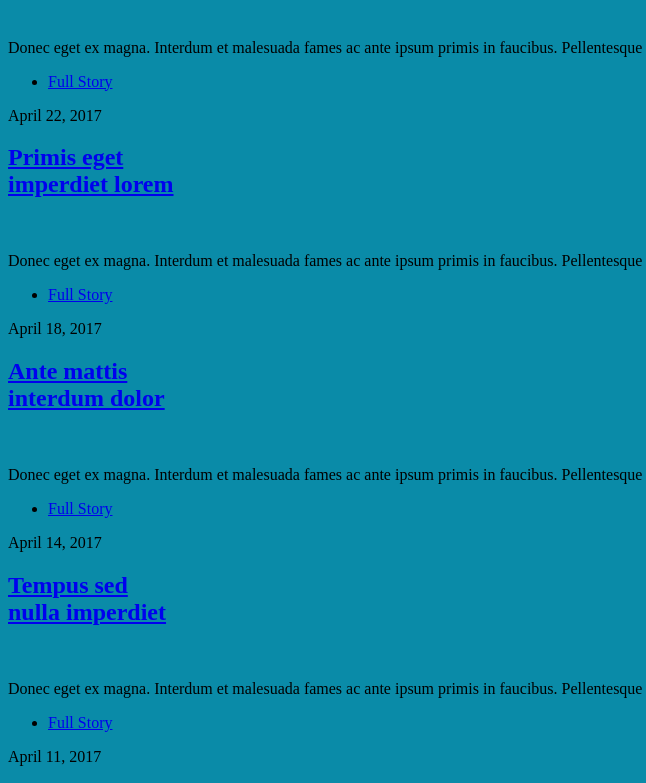
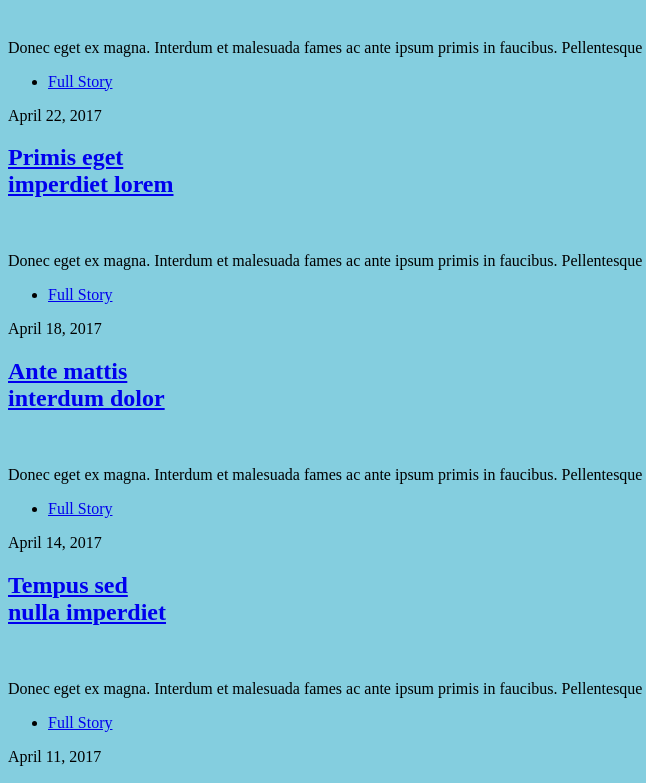
Before and after one commit to FJTSYSTEMS2014/Fronted_y_Maquetado_Web_2020, a plain HTML site: page index.html in a window 1280 px wide. Shown: the part 752-1535 px from the top of the page, without its empty margins (0-646 px from the left). Drawn offline with nearby package versions, Linux system fonts and the light colour scheme.

Commit message:
Se modifico nuevamente el color de styles.css , se agrego el workspace de VSCode y se agrega una captura de el get de styles.cc con el 200ok

```diff
--- a/styles.css
+++ b/styles.css
@@ -1,4 +1,4 @@
 body {
-    background-color: #0a8ba8;
+    background-color: #84cedf;
     text-align: left;
 }
```
Also changed, not shown: 2 other files.
